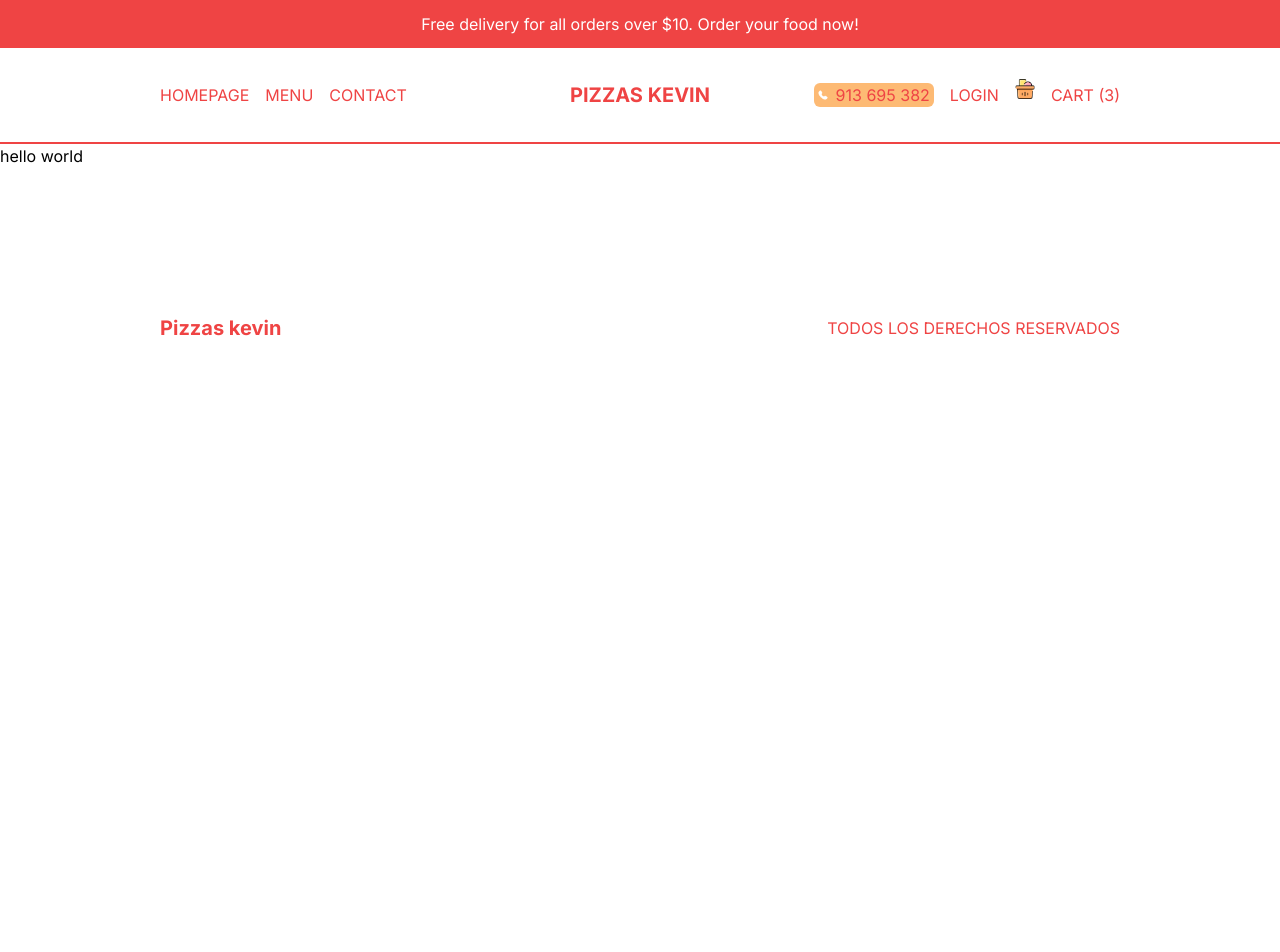
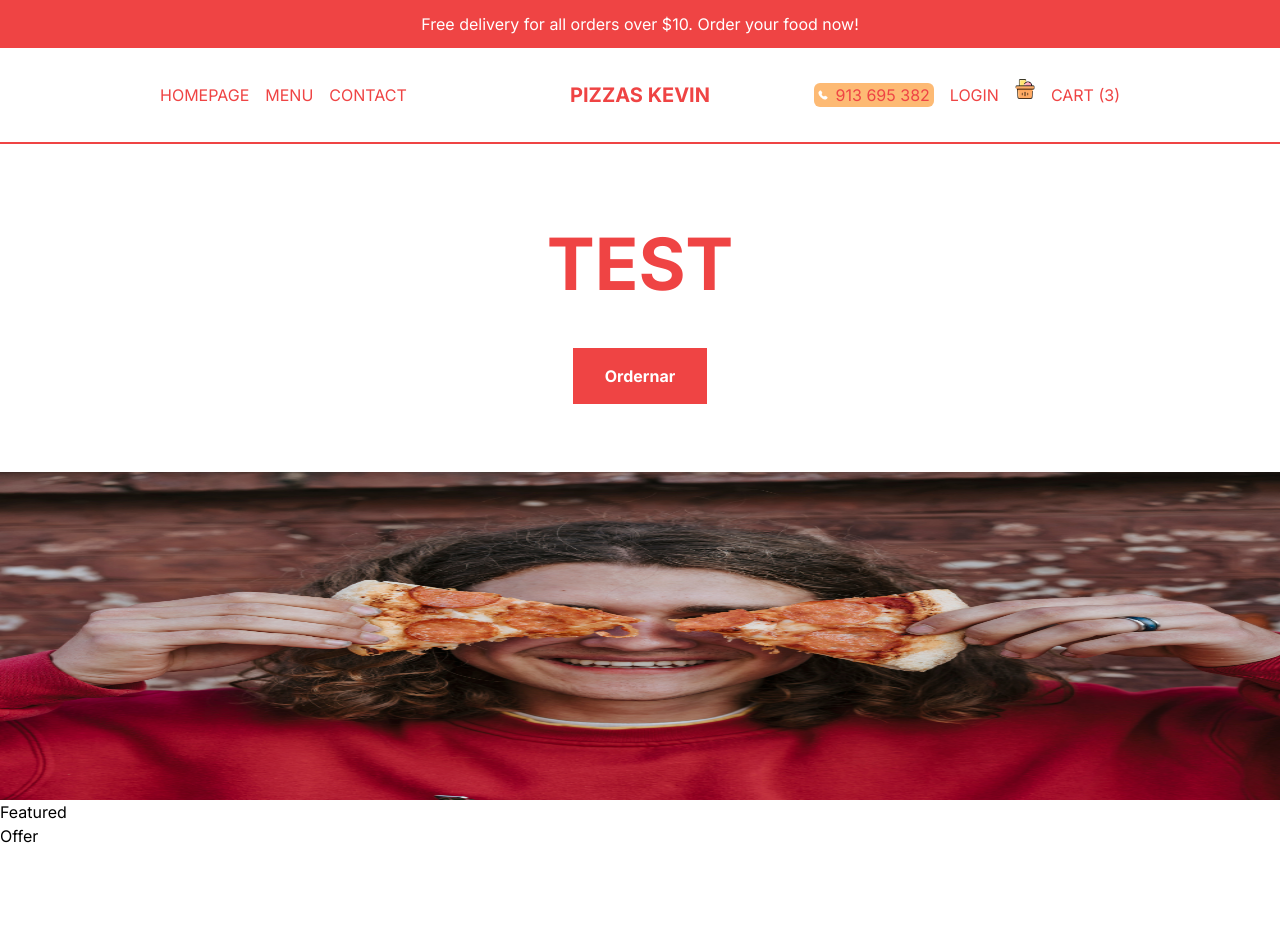
Before and after one commit to kvto/app-delivery, a Next.js app: page / in a window 1280 px wide. Shown: the top 952 px of the page. Before the commit the page ends 800 px from the top, so only its background shows below. Built offline with nearby package versions, Linux system fonts and the light colour scheme.

Commit message:
React automatic image slider

```diff
--- /dev/null
+++ b/src/app/components/Featured.tsx
@@ -0,0 +1,9 @@
+import React from 'react'
+
+function Featured() {
+  return (
+    <div>Featured</div>
+  )
+}
+
+export default Featured
--- /dev/null
+++ b/src/app/components/Offer.tsx
@@ -0,0 +1,9 @@
+import React from 'react'
+
+function Offer() {
+  return (
+    <div>Offer</div>
+  )
+}
+
+export default Offer
--- /dev/null
+++ b/src/app/components/Slider.tsx
@@ -0,0 +1,49 @@
+"use client"
+import Image from 'next/image'
+import React, { useEffect, useState } from 'react'
+
+const date = [
+    {
+        id: 1,
+        title: "always fresh and always crispy and always hot",
+        image: "/slide1.png"
+    },
+    {
+        id: 2,
+        title: "we deliver your order wherever you are in NY",
+        image: "/slide2.png"
+    },
+    {
+        id: 3,
+        title: "the best pizza to share with your family",
+        image: "/slide3.png"
+    }
+]
+
+const Slider = () => {
+    const [currentSlide, setCurrentSlide] = useState(0)
+
+    useEffect(() => {
+        const interval = setInterval(()=>{
+            ()=>setCurrentSlide(prev=>prev+1)
+        }, 2000)
+        return () => clearInterval(interval)
+    }, [])
+  return (
+    <div className='flex flex-col h-[calc(100vh-6rem)] md:h-[calc(100vh-9rem)]'>
+
+        <div className='h-1/2 flex items-center justify-center flex-col gap-8 text-red-500 font-bold'>
+            <h1 className='text-5xl text-center uppercase p-4 md:text-6xl xl:text-7xl'>
+                Test
+            </h1>
+            <button className='bg-red-500 text-white py-4 px-8'>Ordernar</button>
+        </div>
+
+        <div className='w-full h-1/2 relative'>
+        <Image src="/slide1.png" alt="" fill className='objetc-cover'/>
+        </div>
+    </div>
+  )
+}
+
+export default Slider
--- a/src/app/page.tsx
+++ b/src/app/page.tsx
@@ -1,7 +1,14 @@
 import Image from 'next/image'
+import Slider from './components/Slider'
+import Featured from './components/Featured'
+import Offer from './components/Offer'
 
 export default function Home() {
   return (
-    <main> hello world</main>
+    <main>
+      <Slider />
+      <Featured />
+      <Offer />
+    </main>
   )
 }
```
